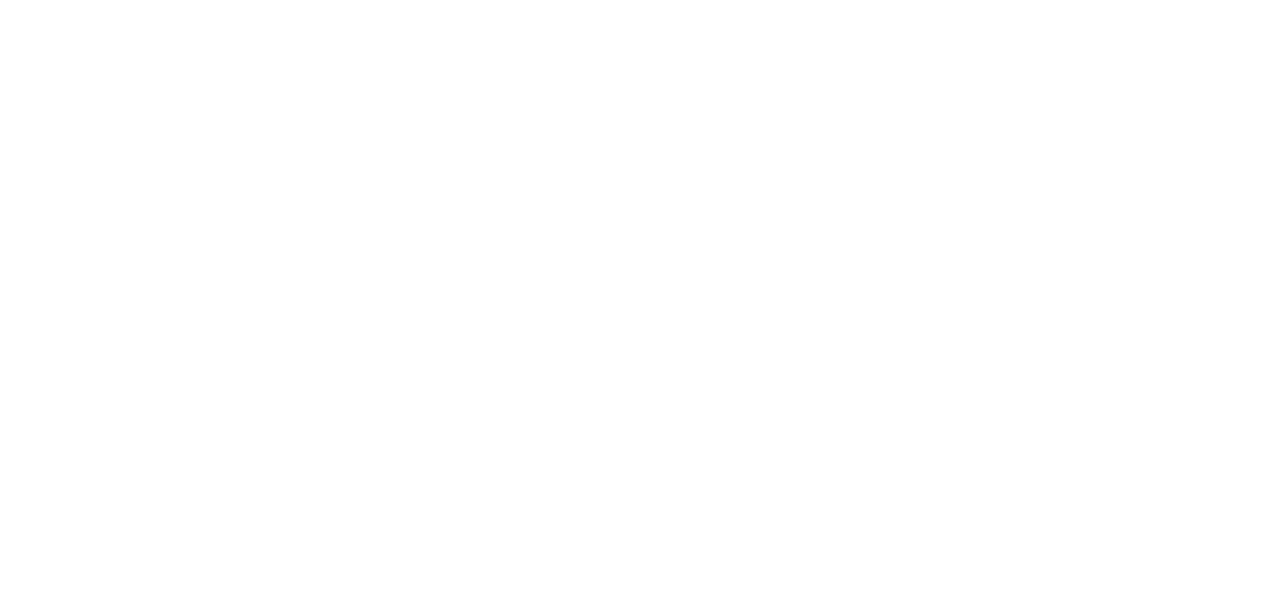
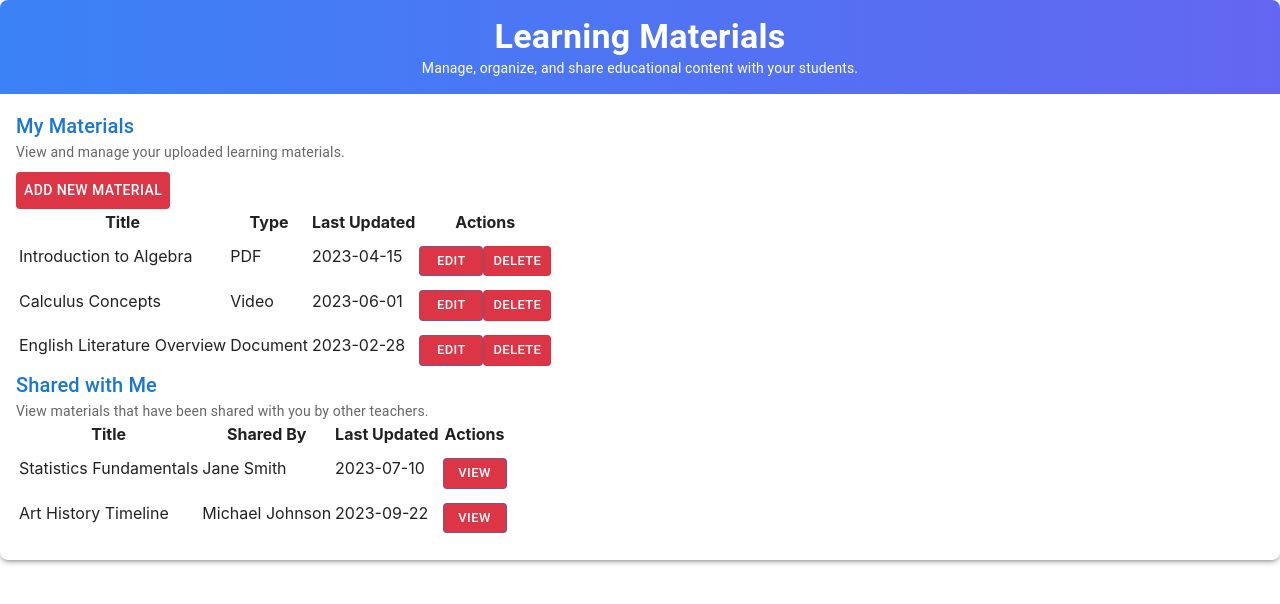
Before and after one commit to monicamuyama/little-learners, a React (Create React App) app in the folder client/: page /teacher/learning-materials in a window 1280 px wide. Before the commit this address had no page. Shown: the top 604 px of the page. Built offline with nearby package versions, Linux system fonts and the light colour scheme.

Commit message:
Added the Quiz Management Page

```diff
--- a/client/package.json
+++ b/client/package.json
@@ -3,6 +3,9 @@
   "version": "0.1.0",
   "private": true,
   "dependencies": {
+    "@emotion/react": "^11.13.3",
+    "@emotion/styled": "^11.13.0",
+    "@mui/material": "^6.1.7",
     "@testing-library/jest-dom": "^5.17.0",
     "@testing-library/react": "^13.4.0",
     "@testing-library/user-event": "^13.5.0",
--- a/client/src/App.js
+++ b/client/src/App.js
@@ -22,6 +22,9 @@ import TeacherReviews from './parent/TeacherReviews.js';
 import ParentTeacherMessaging from './parent/ParentTeacherMessaging.js';
 // Importing the QuizzesManagement component for the quizzes management section
 import QuizzesManagement from './TeacherDashboard/Components/QuizzesManagement';
+// Import the LearningMaterialsPage component
+import LearningMaterialsPage from './TeacherDashboard/Components/LearningMaterialsPage';
+
 
 function App() {
   return (
@@ -50,6 +53,9 @@ function App() {
       {/* New route for the Quizzes Management section in the Teacher Dashboard */}
       <Route path="/teacher/quizzes-management" element={<QuizzesManagement />} /> {/* New route for managing quizzes */}
 
+       {/* New route for the Learning Materials section in the Teacher Dashboard */}
+       <Route path="/teacher/learning-materials" element={<LearningMaterialsPage />} /> {/* New route for managing learning materials */}
+
 
 
 
--- /dev/null
+++ b/client/src/TeacherDashboard/Components/LearningMaterialsPage.js
@@ -0,0 +1,107 @@
+import React from 'react';
+import {
+  Card, CardHeader, CardContent, CardActions, Typography, Button
+} from '@mui/material';  // Importing Material UI components
+
+const LearningMaterialsPage = () => {
+  // Sample data
+  const myMaterials = [
+    { title: 'Introduction to Algebra', type: 'PDF', lastUpdated: '2023-04-15' },
+    { title: 'Calculus Concepts', type: 'Video', lastUpdated: '2023-06-01' },
+    { title: 'English Literature Overview', type: 'Document', lastUpdated: '2023-02-28' },
+  ];
+
+  const sharedMaterials = [
+    { title: 'Statistics Fundamentals', sharedBy: 'Jane Smith', lastUpdated: '2023-07-10' },
+    { title: 'Art History Timeline', sharedBy: 'Michael Johnson', lastUpdated: '2023-09-22' },
+  ];
+
+  return (
+    <div className="flex flex-col h-full bg-gray-50 p-8">
+      <Card sx={{ boxShadow: 3, borderRadius: 2, backgroundColor: 'white' }}>
+        <CardHeader
+          sx={{
+            background: 'linear-gradient(to right, #3b82f6, #6366f1)',
+            color: 'white',
+            textAlign: 'center'
+          }}
+          title={<Typography variant="h4" fontWeight="bold">Learning Materials</Typography>}
+          subheader={<Typography variant="body2">Manage, organize, and share educational content with your students.</Typography>}
+        />
+        <CardContent>
+          <div className="mb-8">
+            <Typography variant="h6" color="primary">My Materials</Typography>
+            <Typography variant="body2" color="textSecondary">View and manage your uploaded learning materials.</Typography>
+            <Button sx={{ mt: 2, backgroundColor: 'green', color: 'white', '&:hover': { backgroundColor: 'green.700' } }}>
+              Add New Material
+            </Button>
+            <div className="mt-6 overflow-x-auto">
+              <table className="w-full table-auto text-gray-700">
+                <thead className="bg-blue-100">
+                  <tr>
+                    <th className="px-6 py-3 text-left">Title</th>
+                    <th className="px-6 py-3 text-left">Type</th>
+                    <th className="px-6 py-3 text-left">Last Updated</th>
+                    <th className="px-6 py-3 text-right">Actions</th>
+                  </tr>
+                </thead>
+                <tbody>
+                  {myMaterials.map((material, index) => (
+                    <tr key={index} className="border-b hover:bg-gray-50">
+                      <td className="px-6 py-4">{material.title}</td>
+                      <td className="px-6 py-4">{material.type}</td>
+                      <td className="px-6 py-4">{material.lastUpdated}</td>
+                      <td className="px-6 py-4 text-right">
+                        <div className="flex justify-end space-x-4">
+                          <Button variant="outlined" size="small" color="primary">
+                            Edit
+                          </Button>
+                          <Button variant="outlined" size="small" color="error">
+                            Delete
+                          </Button>
+                        </div>
+                      </td>
+                    </tr>
+                  ))}
+                </tbody>
+              </table>
+            </div>
+          </div>
+
+          <div>
+            <Typography variant="h6" color="primary">Shared with Me</Typography>
+            <Typography variant="body2" color="textSecondary">View materials that have been shared with you by other teachers.</Typography>
+            <div className="mt-6 overflow-x-auto">
+              <table className="w-full table-auto text-gray-700">
+                <thead className="bg-blue-100">
+                  <tr>
+                    <th className="px-6 py-3 text-left">Title</th>
+                    <th className="px-6 py-3 text-left">Shared By</th>
+                    <th className="px-6 py-3 text-left">Last Updated</th>
+                    <th className="px-6 py-3 text-right">Actions</th>
+                  </tr>
+                </thead>
+                <tbody>
+                  {sharedMaterials.map((material, index) => (
+                    <tr key={index} className="border-b hover:bg-gray-50">
+                      <td className="px-6 py-4">{material.title}</td>
+                      <td className="px-6 py-4">{material.sharedBy}</td>
+                      <td className="px-6 py-4">{material.lastUpdated}</td>
+                      <td className="px-6 py-4 text-right">
+                        <Button variant="outlined" size="small" color="primary">
+                          View
+                        </Button>
+                      </td>
+                    </tr>
+                  ))}
+                </tbody>
+              </table>
+            </div>
+          </div>
+        </CardContent>
+      </Card>
+    </div>
+  );
+};
+
+export default LearningMaterialsPage;
```
Also changed, not shown: 1 other file (tests, documents, lock files or other folders).
